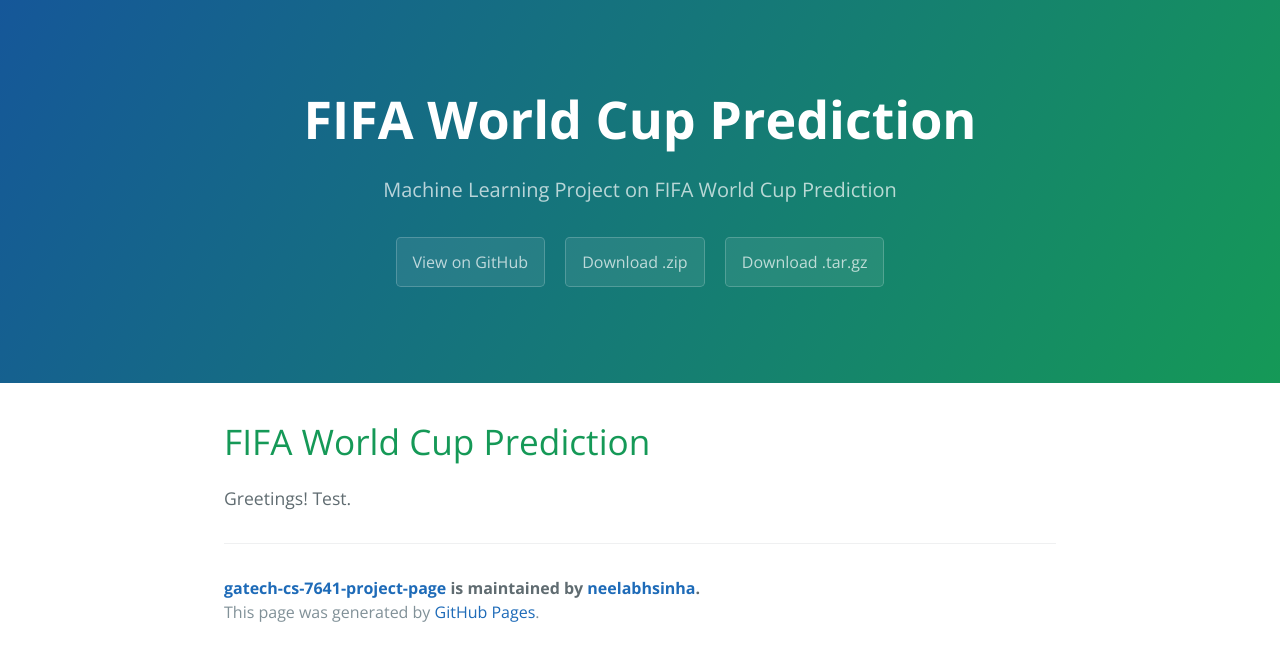
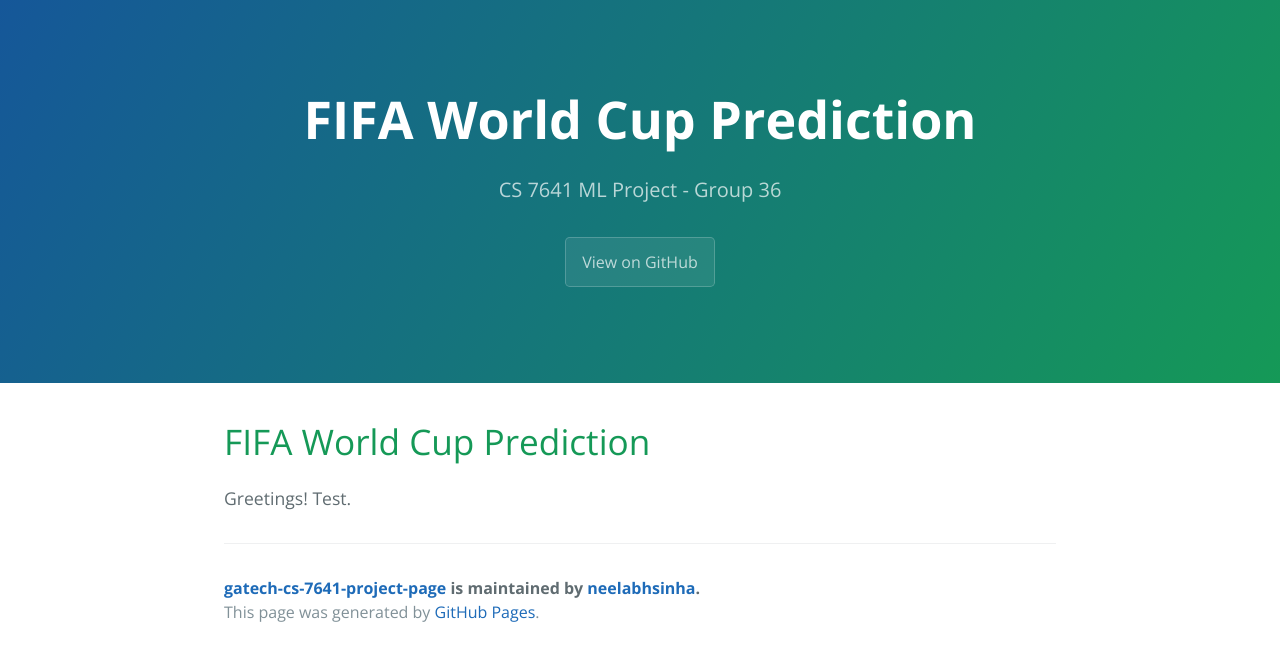
Before and after one commit to neelabhsinha/gatech-cs-7641-project-page, a Jekyll site: the page built from index.md, in a window 1280 px wide. Shown: the top 661 px of the page. Built offline with Jekyll 4.4.1, drawn with Linux system fonts in a browser that asks for light colours; our own code applies the rules of GitHub Pages for plain Markdown files.

Commit message:
Update _config.yml

```diff
--- a/_config.yml
+++ b/_config.yml
@@ -1,5 +1,5 @@
-title: CS 7641 Group 36
-description: Machine Learning Project on FIFA World Cup Prediction
-show_downloads: true
+title: Predicting FIFA World Cup Outcomes using Machine Learning
+description: CS 7641 ML Project - Group 36
+show_downloads: false
 google_analytics:
 theme: jekyll-theme-cayman
```
